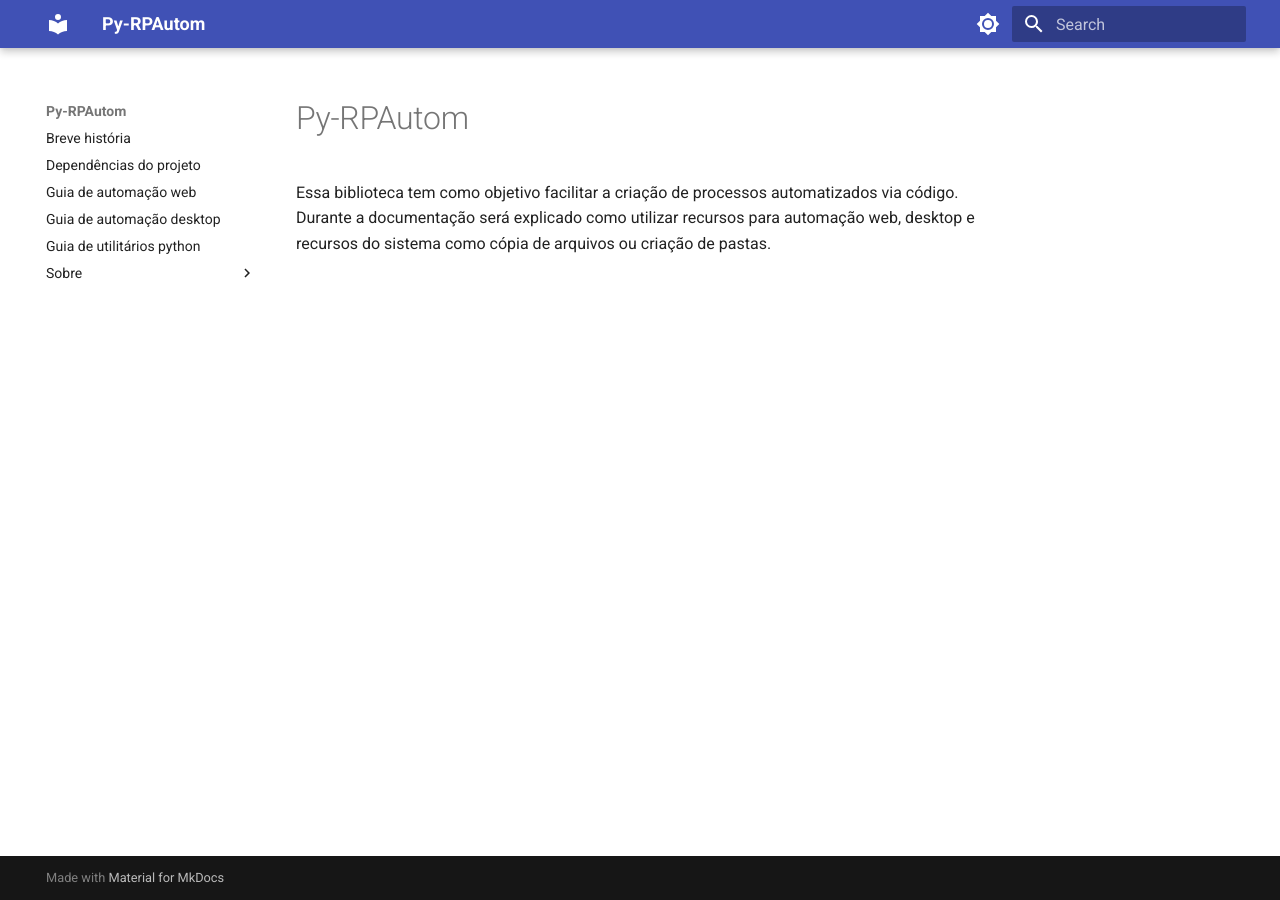
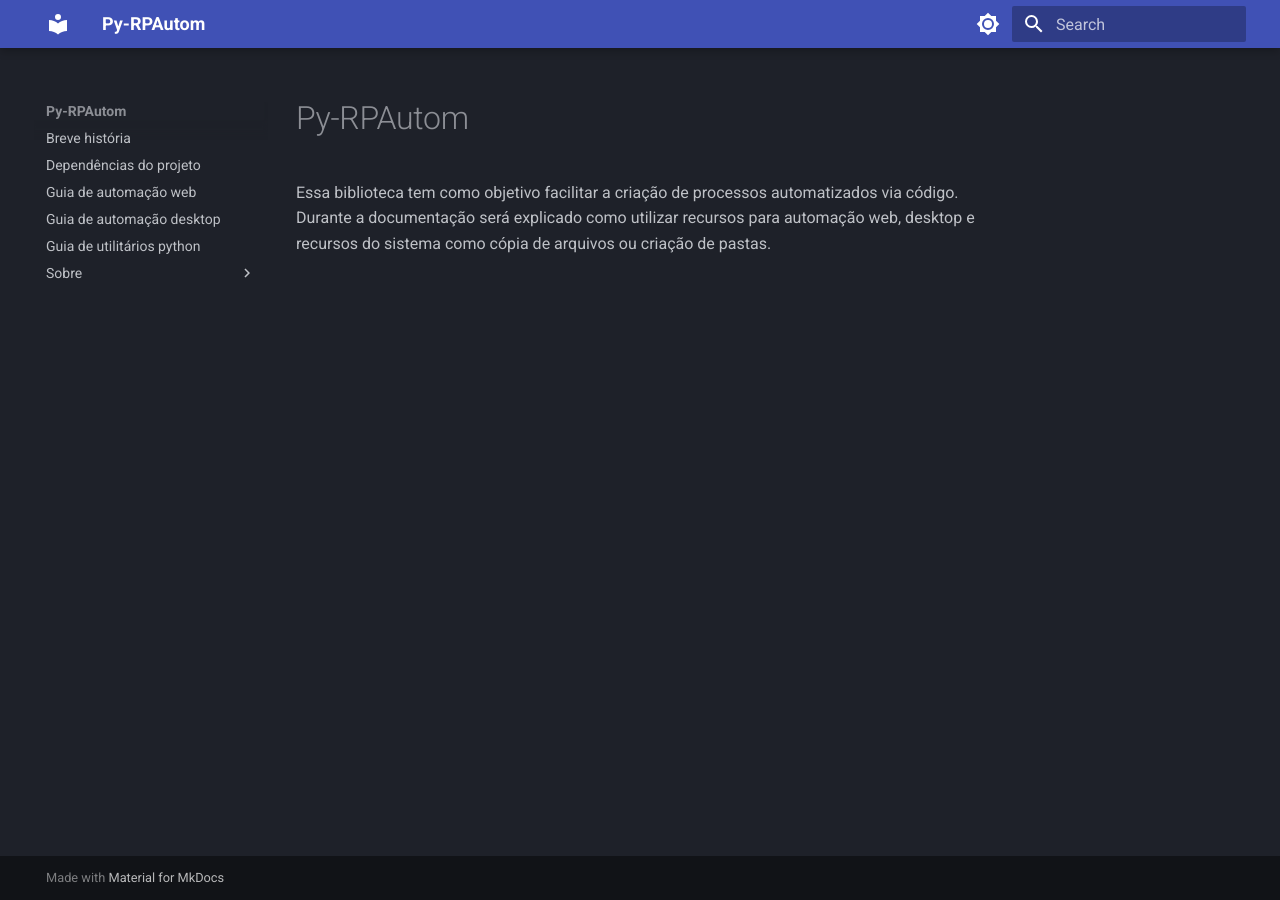
Before and after one commit to aranseiki/py-rpautom, an MkDocs documentation site: the page built from docs/index.md, in a window 1280 px wide. Built offline with MkDocs 1.6.1 and Material for MkDocs 9.7.7, drawn with Linux system fonts in a browser that asks for light colours.

Commit message:
Alteração na ordem dos temas de cores.

```diff
--- a/mkdocs.yml
+++ b/mkdocs.yml
@@ -26,14 +26,14 @@
 
   name: material
   palette:
+    - media: "(prefers-color-scheme: dark)"
+      scheme: default
+      toggle:
+        icon: material/brightness-4
+        name: Switch to light mode
+
     - media: "(prefers-color-scheme: light)"
-      scheme: default
+      scheme: slate
       toggle:
         icon: material/brightness-7
         name: Switch to dark mode
-
-    - media: "(prefers-color-scheme: dark)"
-      scheme: slate
-      toggle:
-        icon: material/brightness-4
-        name: Switch to light mode
```
